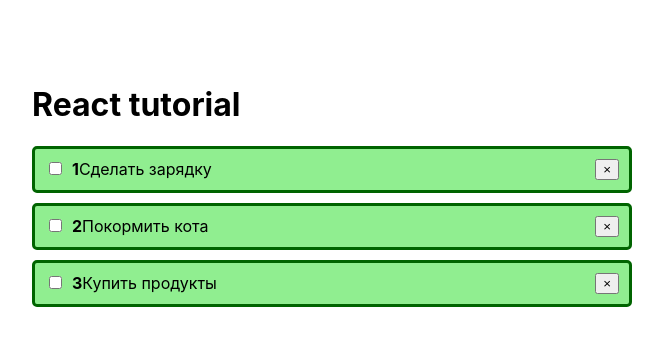
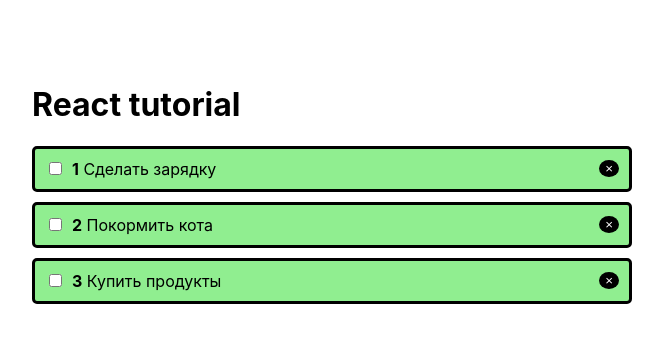
Before and after one commit to EPShepelev/React-Todo_app, a React (Create React App) app: page / in a window 1280 px wide. Shown: the top 346 px of the page, without its empty margins (308-971 px from the left). Built offline with nearby package versions, Linux system fonts and the light colour scheme.

Commit message:
added styles for todo-list, added validation for props, added event onchange for checkbox

```diff
--- a/src/App.js
+++ b/src/App.js
@@ -2,16 +2,28 @@
 import TodoList from './Todo/TodoList'
 
 function App() {
-  const todos = [
+  const [todos, setTodos] = React.useState([
     {id: 1, completed: false, title: 'Сделать зарядку'},
     {id: 2, completed: false, title: 'Покормить кота'},
     {id: 3, completed: false, title: 'Купить продукты'}
-  ]
+  ])
+
+
+  function toggleTodo(id) {
+    setTodos(
+      todos.map(todo => {
+      if (todo.id === id){
+        todo.completed = !todo.completed
+      }
+      return todo
+    })
+    )
+  }
 
   return (
     <div className='wrapper'>
       <h1>React tutorial</h1>
-      <TodoList todos={todos}/>
+      <TodoList todos={todos} onToggle={toggleTodo}/>
     </div>
   );
 }
--- a/src/Todo/TodoItem.js
+++ b/src/Todo/TodoItem.js
@@ -8,7 +8,7 @@
     justifyContent: 'space-between',
     alignItems: 'center',
     padding: '10px 10px',
-    border: '3px solid darkgreen',
+    border: '3px solid black',
     backgroundColor: 'lightgreen',
     borderRadius: '5px',
     marginBottom: '10px'
@@ -18,22 +18,33 @@
   }
 }
 
- function TodoItem ({todo, index}){
+ function TodoItem ({todo, index, onChange}){
+   const classes = []
+   if (todo.completed){
+     classes.push('done')
+   }
   return (
   <li style={styles.li}>
-    <span>
-      <input style={styles.input} type='checkbox'/>
+    <span className={classes.join(' ')}>
+      <input
+      style={styles.input}
+      type='checkbox'
+      checked={todo.completed}
+      onChange={()=> onChange(todo.id)}
+      />
       <strong>{index + 1}</strong>
+      &nbsp;
       {todo.title}
     </span>
-    <button>&times;</button>
+    <button className='rm'>&times;</button>
   </li>
   )
 }
 
 TodoItem.propTypes = {
   todo: PropTypes.object.isRequired,
-  index: PropTypes.number
+  index: PropTypes.number,
+  onChange: PropTypes.func.isRequired
 }
 
 export default TodoItem
--- a/src/Todo/TodoList.js
+++ b/src/Todo/TodoList.js
@@ -14,14 +14,22 @@
   return (
     <ul style={styles.ul}>
      {props.todos.map((todo, index) => {
-       return <TodoItem todo={todo} key={todo.id} index={index}/>
+       return(
+       <TodoItem
+       todo={todo}
+       key={todo.id}
+       index={index}
+       onChange={props.onToggle}
+       />
+       )
      })}
     </ul>
   )
 }
 
 TodoList.propTypes = {
-  todos: PropTypes.arrayOf(PropTypes.object).isRequired
+  todos: PropTypes.arrayOf(PropTypes.object).isRequired,
+  onToggle:PropTypes.func.isRequired
 }
 
 export default TodoList
--- a/src/index.css
+++ b/src/index.css
@@ -16,3 +16,12 @@
   margin: 0 auto;
   width: 600px;
 }
+.rm{
+  background: black;
+  border-radius: 50%;
+  color: white;
+  border: none;
+}
+.done{
+  text-decoration: line-through;
+}
```
